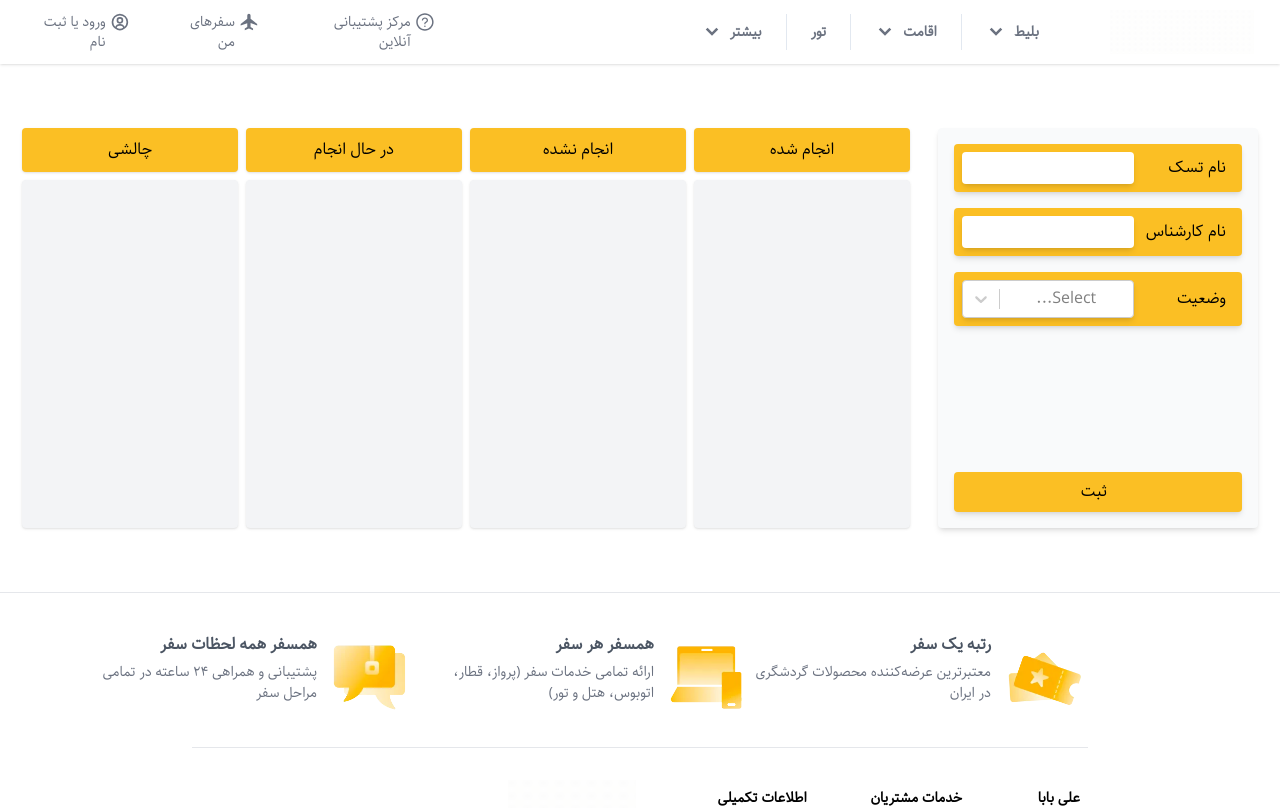
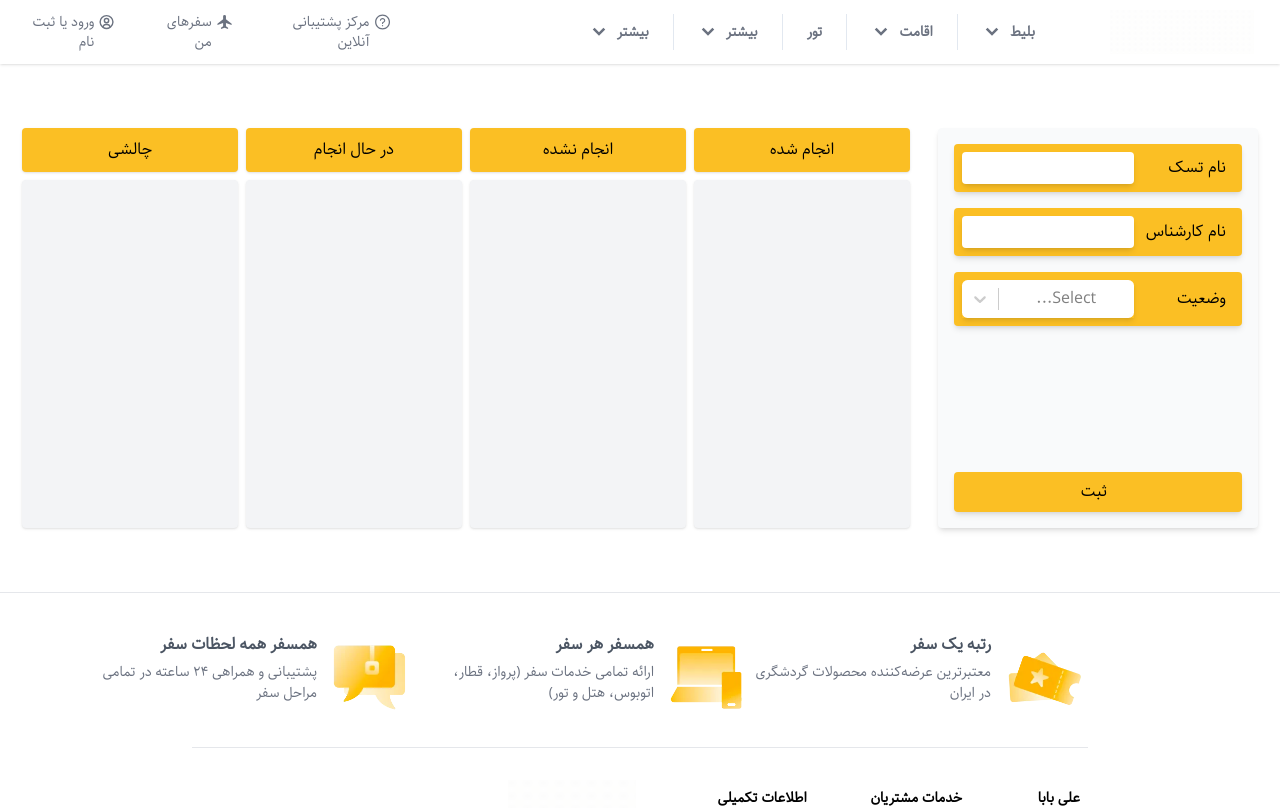
Before and after one commit to MahdiMohammadpour/tamrin-2, a React (Create React App) app: page / in a window 1280 px wide. Shown: the top 808 px of the page. Built offline with nearby package versions, Linux system fonts and the light colour scheme; a web font is replaced by a local one.

Commit message:
adding task remove button

```diff
--- a/src/Components/Common/Dropdown/Dropdown.js
+++ b/src/Components/Common/Dropdown/Dropdown.js
@@ -7,11 +7,11 @@ function classNames(...classes) {
   return classes.filter(Boolean).join(" ");
 }
 
-const Dropdown = ({ title, options , lastChild }) => {
+const Dropdown = ({ title, options , seprator }) => {
   return (
     <Menu
       as="div"
-      className={`relative inline-block text-left px-3 text-red-200 ${!lastChild && "border-l border-slate-200"}`}
+      className={`relative inline-block text-left px-3 text-red-200 ${!seprator && "border-l border-slate-200"}`}
     >
       <Menu.Button className="inline-flex w-full justify-center gap-x-1 px-3 py-2 text-sm font-semibold text-gray-500 hover:bg-gray-50 rounded-md">
         {title}
--- a/src/Components/Providers/TasksProvider.js
+++ b/src/Components/Providers/TasksProvider.js
@@ -14,6 +14,9 @@ const reducer = (state, action) => {
     };
     const updatedTasks = [...state, newTask];
     return updatedTasks;
+  }
+  else if (action.type === "remove") {
+    return state.filter((task) => task.id !== action.id);
   }
 };
 
--- a/src/Components/UI/AddTaskForm/AddTaskForm.js
+++ b/src/Components/UI/AddTaskForm/AddTaskForm.js
@@ -14,7 +14,13 @@ const AddTaskForm = () => {
   const dispatch = useTasksActions();
 
   const selectStyles = {
-    control: (styles,{isFocused}) => ({ ...styles, backgroundColor: "white",border : isFocused && "none"}),
+    control: (styles, { isFocused, isSelected }) => ({
+      ...styles,
+      backgroundColor: "white",
+      borderRadius: "0.35rem",
+      border: "none",
+      cursor: "pointer",
+    }),
     option: (styles, { data, isDisabled, isFocused, isSelected }) => {
       return {
         ...styles,
@@ -25,9 +31,9 @@ const AddTaskForm = () => {
           : "transparent",
         cursor: isFocused && "pointer",
         color: "black",
-        width : "96%",
-        margin : "2%",
-        borderRadius : "3px"
+        width: "96%",
+        margin: "2%",
+        borderRadius: "3px",
       };
     },
   };
@@ -58,7 +64,7 @@ const AddTaskForm = () => {
             onChange={changeHandler}
             name="name"
             value={task.name}
-            className="shadow-md w-[65%] p-1 text-center rounded"
+            className="shadow-md w-[65%] p-1 text-center rounded  focus:outline-none"
           />
         </div>
         <div className="flex justify-between items-center bg-amber-400 p-2 pr-4 rounded shadow-md mt-4">
@@ -68,7 +74,7 @@ const AddTaskForm = () => {
             onChange={changeHandler}
             name="expert"
             value={task.expert}
-            className="shadow-md w-[65%] p-1 text-center rounded"
+            className="shadow-md w-[65%] p-1 text-center rounded focus:outline-none"
           />
         </div>
         <div className="flex justify-between items-center bg-amber-400 p-2 pr-4 rounded shadow-md mt-4">
@@ -78,7 +84,7 @@ const AddTaskForm = () => {
             value={task.status}
             options={statusOptions}
             onChange={changeStatus}
-            className="flex flex-col justify-center shadow-md w-[65%]  text-center rounded bg-transparent"
+            className="flex flex-col justify-center shadow-md w-[65%]  text-center  bg-transparent "
             styles={selectStyles}
           />
         </div>
--- a/src/Components/UI/HeaderMenu/HeaderMenu.js
+++ b/src/Components/UI/HeaderMenu/HeaderMenu.js
@@ -19,6 +19,10 @@ const HeaderMenu = ({ styles }) => {
       title: "بیشتر",
       options: ["علی باباپلاس", "مجله علی بابا", "بیمه مسافرتی"],
     },
+    {
+      title: "بیشتر",
+      options: ["علی باباپلاس", "مجله علی بابا", "بیمه مسافرتی"],
+    },
   ]);
 
   return (
@@ -26,11 +30,11 @@ const HeaderMenu = ({ styles }) => {
       {menuList.map((m, index) => {
         if (index === menuList.length - 1) {
           return (
-            <Dropdown title={m.title} options={m.options} lastChild={true} key={index}/>
+            <Dropdown title={m.title} options={m.options} seprator={true} key={index}/>
           );
         }
         return (
-          <Dropdown title={m.title} options={m.options} lastChild={false} key={index}/>
+          <Dropdown title={m.title} options={m.options} seprator={false} key={index}/>
         );
       })}
     </div>
--- a/src/Components/UI/Task/Task.js
+++ b/src/Components/UI/Task/Task.js
@@ -1,4 +1,6 @@
-const Task = ({ task }) => {
+import { CgTrash } from "react-icons/cg";
+
+const Task = ({ task, removeHandler }) => {
   return (
     <div className="flex flex-col justify-between justify-center items-center px-16 text-center mt-3 px-2 py-2 overflow-hidden bg-gray-100 rounded shadow w-full min-h-[80px] h-[80px]">
       <p
@@ -14,7 +16,12 @@ const Task = ({ task }) => {
       >
         {task.name}
       </p>
-      <p className="mt-2">{task.expert}</p>
+      <div className="flex items-center justify-between w-full pr-1">
+        <p className="mt-2">{task.expert}</p>
+        <button onClick={removeHandler}>
+          <CgTrash className="mt-2 text-red-400 bg-transparent p-[0.2rem] text-[23px] rounded-[50%] shadow-md hover:bg-red-400 hover:text-white " />
+        </button>
+      </div>
     </div>
   );
 };
--- a/src/Components/UI/TaskTable/TaskTable.js
+++ b/src/Components/UI/TaskTable/TaskTable.js
@@ -1,13 +1,16 @@
 import { useTasks } from "../../Providers/TasksProvider";
 import Task from "../Task/Task";
+import { useTasksActions } from "../../Providers/TasksProvider";
 
 const statusList = ["انجام شده", "انجام نشده", "در حال انجام", "چالشی"];
 
 const TaskTable = () => {
   const tasks = useTasks();
+  const dispatch = useTasksActions();
+
   return (
     <div className="flex w-[70%] h-[400px] mr-5">
-      {statusList.map((status,index) => {
+      {statusList.map((status, index) => {
         return (
           <div className="flex flex-col w-[25%] h-[400px] mr-2" key={index}>
             <div className="flex items-center justify-center bg-amber-400 rounded shadow h-[50px] ">
@@ -15,7 +18,15 @@ const TaskTable = () => {
             </div>
             <div className="flex flex-col items-center bg-gray-100 rounded shadow h-full mt-2 overflow-y-scroll px-2">
               {tasks.map((task) => {
-                return task.status.label === status && <Task task={task} />;
+                return (
+                  task.status.label === status && (
+                    <Task
+                      task={task}
+                      key={task.id}
+                      removeHandler={() =>dispatch({ type: "remove", id: task.id })}
+                    />
+                  )
+                );
               })}
             </div>
           </div>
--- a/src/index.js
+++ b/src/index.js
@@ -1,8 +1,8 @@
-import React from "react";
+import React,{Profiler} from "react";
 import ReactDOM from "react-dom";
 import App from "./App";
 import './index.css'
 
 import "./Resources/Fonts/Iranian Sans.ttf"
 
-ReactDOM.render(<React.StrictMode><App /></React.StrictMode>, document.getElementById("root"));
+ReactDOM.render(<App />, document.getElementById("root"));
```
